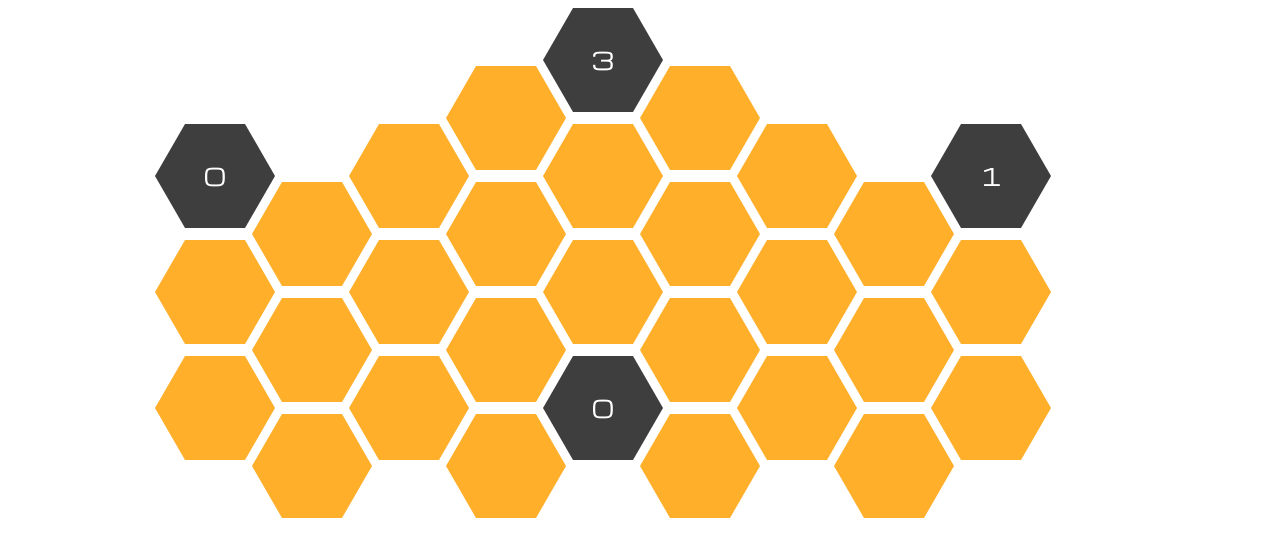
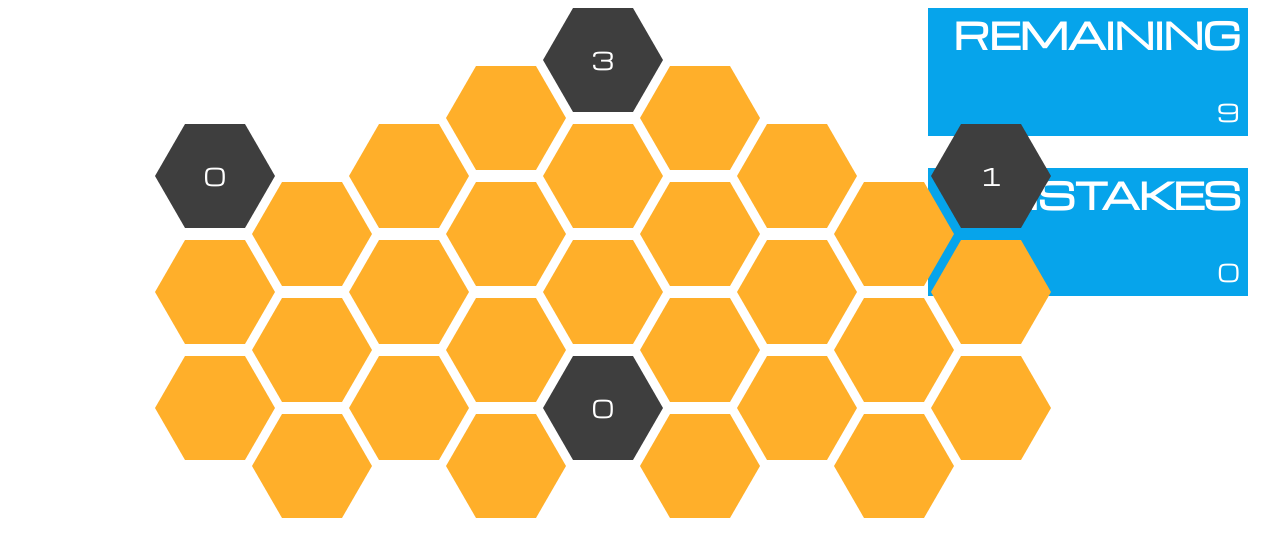
Before and after one commit to wearethewinds/HTMLCells, a website: page index.html in a window 1280 px wide. Drawn offline with nearby package versions, Linux system fonts and the light colour scheme.

Commit message:
added remaining trap and fault indicator

```diff
--- a/js/cellfactory.js
+++ b/js/cellfactory.js
@@ -99,6 +99,7 @@ var CellFactory = function() {
             },
 
             leftClickHandler = function() {
+                game.increaseFaultCounter();
                 Animations.shake.call(this.element, 3);
             },
 
@@ -138,10 +139,12 @@ var CellFactory = function() {
             leftClickHandler = function() {
                 this.element.addClass('marked');
                 unregisterMouseHandler.call(this);
+                game.decreaseTrapCounter();
                 this.covert = false;
             },
 
             rightClickHandler = function() {
+                game.increaseFaultCounter();
                 Animations.shake.call(this.element, 3);
             };
 
--- a/js/game.js
+++ b/js/game.js
@@ -6,12 +6,59 @@ var Game = function() {
 };
 
 Game.prototype = function() {
-    var init = function() {
-        $('body').append(LevelService.getLevel(1));
-    };
+
+    var faultbox = false,
+        trapbox = false,
+
+        createBox = function(id, header) {
+            var box = $(document.createElement('section'))
+                .attr('id', id)
+                .addClass('statebox');
+            var header = $(document.createElement('h2'))
+                .addClass('header')
+                .html(header);
+            var value = $(document.createElement('div'))
+                .addClass('value');
+            box.append(header).append(value);
+            return box;
+        },
+
+        createFaultBox = function() {
+            faultbox = createBox('faultbox', 'mistakes');
+            faultbox.find('.value:first').html(0);
+            $('body').append(faultbox);
+        },
+
+        createRemainingTrapBox = function() {
+            trapbox = createBox('trapbox', 'remaining')
+            $('body').append(trapbox);
+        },
+
+        init = function() {
+            createFaultBox();
+            createRemainingTrapBox();
+            $('body').append(LevelService.getLevel(1));
+        },
+
+        increaseFaultCounter = function() {
+            var vl = faultbox.find('.value:first');
+            vl.html(parseInt(vl.html()) + 1);
+        },
+
+        updateTrapCounter = function(vl) {
+           trapbox.find('.value:first').html(vl);
+        },
+
+        decreaseTrapCounter = function() {
+            var vl = trapbox.find('.value:first');
+            vl.html(parseInt(vl.html()) - 1);
+        }
 
     return {
-        init: init
+        init: init,
+        updateTrapCounter: updateTrapCounter,
+        decreaseTrapCounter: decreaseTrapCounter,
+        increaseFaultCounter: increaseFaultCounter
     };
 }();
 
--- a/js/levels.js
+++ b/js/levels.js
@@ -14,13 +14,15 @@ var LevelService = function() {
     ]);
     var renderLevel = function(level) {
         currentLevel = [];
-        var levelMap = levels[level - 1];
-        var renderedLevel = $(document.createElement('section'));
+        var levelMap = levels[level - 1],
+            renderedLevel = $(document.createElement('section')).attr('id', 'gameboard'),
+            trapCount = 0;
         // Step 1: parse array, and create objects
         for (var rows = 0, max = levelMap.length; rows < max; ++rows) {
             var cellRow = [],
                 row = renderRow();
             for (var elem = 0, max2 = levelMap[rows].length; elem < max2; ++elem) {
+                if (levelMap[rows][elem] === 'X') { trapCount += 1; }
                 var cell = CellFactory.create(elem, rows, levelMap[rows][elem]);
                 cellRow.push(cell);
                 row.append(cell.render());
@@ -31,6 +33,7 @@ var LevelService = function() {
         $.event.trigger({
             type: "levelParsed"
         });
+        game.updateTrapCounter(trapCount);
         return renderedLevel;
     };
 
--- a/styles/styles.less
+++ b/styles/styles.less
@@ -15,8 +15,42 @@ body {
   color: white;
 }
 
-section {
+#gameboard {
   text-align: center;
+}
+
+.statebox {
+  position: relative;
+  width: 20rem;
+  height: 8rem;
+  color: white;
+  background-color: @color-hex-marked;
+  text-transform: uppercase;
+  font-size: 24px;
+  .header {
+    position: absolute;
+    top: 0;
+    right: 0.5rem;
+    letter-spacing: -1px;
+    margin: 0;
+  }
+  .value {
+    position: absolute;
+    bottom: 0.5rem;
+    right: 0.5rem;
+  }
+}
+
+#faultbox {
+  position: absolute;
+  right: 2rem;
+  top: 10.5rem;
+}
+
+#trapbox {
+  position: absolute;
+  right: 2rem;
+  top: 0.5rem;
 }
 
 .hex-row {
@@ -39,6 +73,7 @@ section {
   text-align: center;
   line-height: 6.4em;
   display: inline-block;
+  cursor: pointer;
   -webkit-transistion: @transistion-hex-backgroundcolor;
   -moz-transistion: @transistion-hex-backgroundcolor;
   -o-transistion: @transistion-hex-backgroundcolor;
@@ -83,6 +118,7 @@ section {
 
   &.marked {
     background-color: @color-hex-marked;
+    cursor: auto;
     &:before {
       border-right-color: @color-hex-marked;
     }
@@ -92,6 +128,7 @@ section {
   }
   &.open {
     background-color: @color-hex-open;
+    cursor: auto;
     &:before {
       border-right-color: @color-hex-open;
     }
@@ -101,5 +138,6 @@ section {
   }
   &.hide {
     visibility: hidden;
+    cursor: auto;
   }
 }
```
Also changed, not shown: styles/styles.css.
